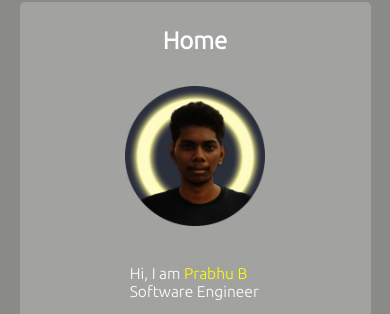
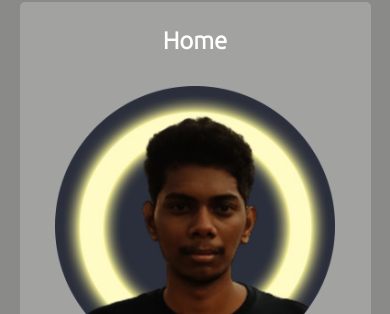
Before and after one commit to Prabhu-devops/Prabhu-devops.github.io, a plain HTML site: page index.html in a window 390 px wide. Shown: the part 72-386 px from the top of the page. Drawn offline with Linux system fonts and the light colour scheme.

Commit message:
Update style.css

```diff
--- a/style.css
+++ b/style.css
@@ -4,7 +4,7 @@ html{
 }
 body{
     margin: 5%;
-    /*background-color: rgb(0, 0, 0);*/
+    /* background-color: #000000; */
     font-family: 'Ubuntu', sans-serif;
      /* background-image: url('/assets/bg.jpg');
     background-repeat: no-repeat;
@@ -73,6 +73,7 @@ body{
     padding: 5px;
     font-size: 4vw;
     text-align: left;
+
 }
 .home-name{
     color: yellow;
@@ -366,6 +367,14 @@ footer{
         justify-content: center;
         height: auto;
     }
+    .home-text{
+        font-size: 8vw;
+        font-weight: bold;
+    }
+
+    .flex-item{
+        width: 80%;
+    }
     .card-wrapper{
         display: flex;
         flex-direction: column;
```
